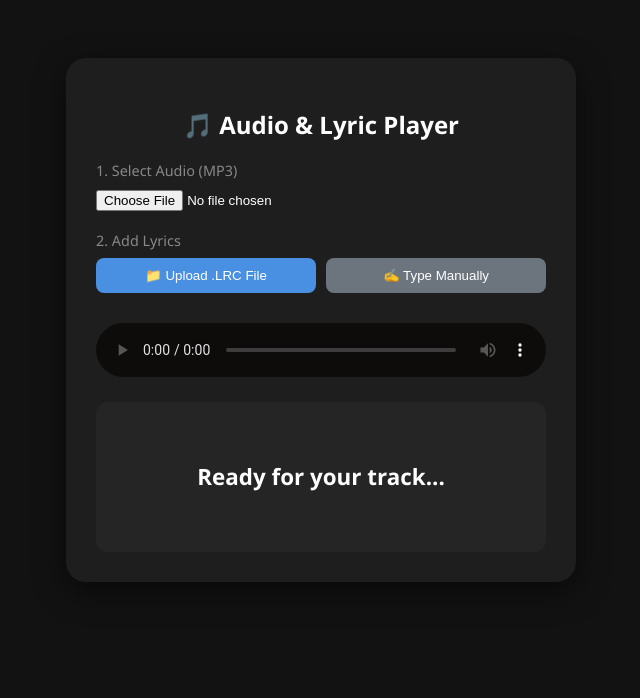
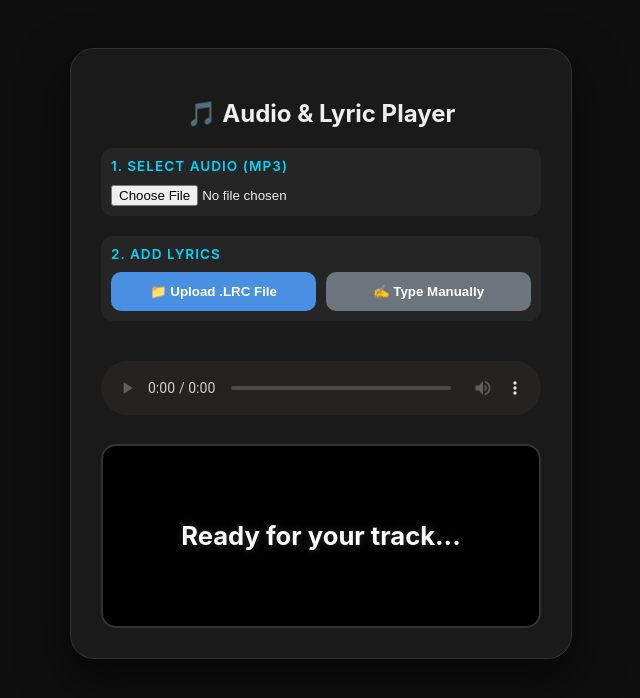
Before and after one commit to doultonrobson-dev/Giggers-Ass, a plain HTML site: page index.html in a window 1280 px wide. Shown: the whole page, without its empty margins (319-959 px from the left). Drawn offline with Linux system fonts and the light colour scheme.

Commit message:
Update styles for improved UI and accessibility

```diff
--- a/style.css
+++ b/style.css
@@ -1,36 +1,43 @@
 body {
-    font-family: 'Segoe UI', Tahoma, Geneva, Verdana, sans-serif;
-    background: #121212;
-    color: white;
+    font-family: 'Inter', system-ui, -apple-system, sans-serif;
+    background: #0f0f0f;
+    color: #efefef;
     display: flex;
     justify-content: center;
-    padding-top: 50px;
+    padding: 40px 20px;
 }
 
 .player-card {
-    background: #1e1e1e;
+    background: #1a1a1a;
     padding: 30px;
-    border-radius: 20px;
-    width: 90%;
-    max-width: 450px;
-    box-shadow: 0 10px 30px rgba(0,0,0,0.5);
+    border-radius: 24px;
+    width: 100%;
+    max-width: 440px;
+    box-shadow: 0 20px 50px rgba(0,0,0,0.6);
     text-align: center;
+    border: 1px solid #333;
 }
 
 .upload-section {
     text-align: left;
-    margin-bottom: 20px;
+    margin-bottom: 25px;
 }
 
 .control-group {
     margin-bottom: 20px;
+    padding: 10px;
+    background: #252525;
+    border-radius: 12px;
 }
 
 label {
     display: block;
-    font-size: 0.9rem;
-    color: #888;
-    margin-bottom: 8px;
+    font-size: 0.85rem;
+    font-weight: 600;
+    color: #00d4ff;
+    margin-bottom: 10px;
+    text-transform: uppercase;
+    letter-spacing: 1px;
 }
 
 .button-row {
@@ -40,55 +47,60 @@ label {
 
 button {
     flex: 1;
-    background: #3d3d3d;
     color: white;
     border: none;
-    padding: 10px;
-    border-radius: 8px;
+    padding: 12px;
+    border-radius: 10px;
+    font-weight: bold;
     cursor: pointer;
-    transition: 0.2s;
+    transition: transform 0.1s, filter 0.2s;
 }
 
-button:hover {
-    background: #555;
-}
+button:active { transform: scale(0.96); }
+button:hover { filter: brightness(1.2); }
 
 #manualInputArea {
     margin: 15px 0;
-    text-align: left;
+    animation: fadeIn 0.3s ease;
 }
+
+@keyframes fadeIn { from { opacity: 0; } to { opacity: 1; } }
 
 textarea {
     width: 100%;
-    height: 120px;
+    height: 140px;
     background: #000;
-    color: #00ff00;
+    color: #00ff41; /* Matrix green for typing */
     border: 1px solid #444;
-    border-radius: 8px;
-    padding: 10px;
+    border-radius: 10px;
+    padding: 12px;
     box-sizing: border-box;
-    font-family: monospace;
+    font-family: 'Courier New', monospace;
+    font-size: 0.9rem;
 }
 
 #displayWrapper {
-    height: 120px;
-    background: #252525;
-    margin-top: 20px;
-    border-radius: 12px;
+    height: 140px;
+    background: #000;
+    margin-top: 25px;
+    border-radius: 15px;
     display: flex;
     align-items: center;
     justify-content: center;
-    padding: 15px;
+    padding: 20px;
+    border: 2px solid #333;
 }
 
 #lyricDisplay {
-    font-size: 1.4rem;
-    font-weight: 600;
-    line-height: 1.4;
+    font-size: 1.6rem;
+    font-weight: 700;
+    line-height: 1.3;
+    color: #fff;
+    text-shadow: 0 0 10px rgba(255,255,255,0.2);
 }
 
 audio {
     width: 100%;
-    margin-top: 10px;
-    filter: invert(100%); /* Makes default audio player match dark theme */
+    margin-top: 15px;
+    filter: invert(90%);
 }
```
